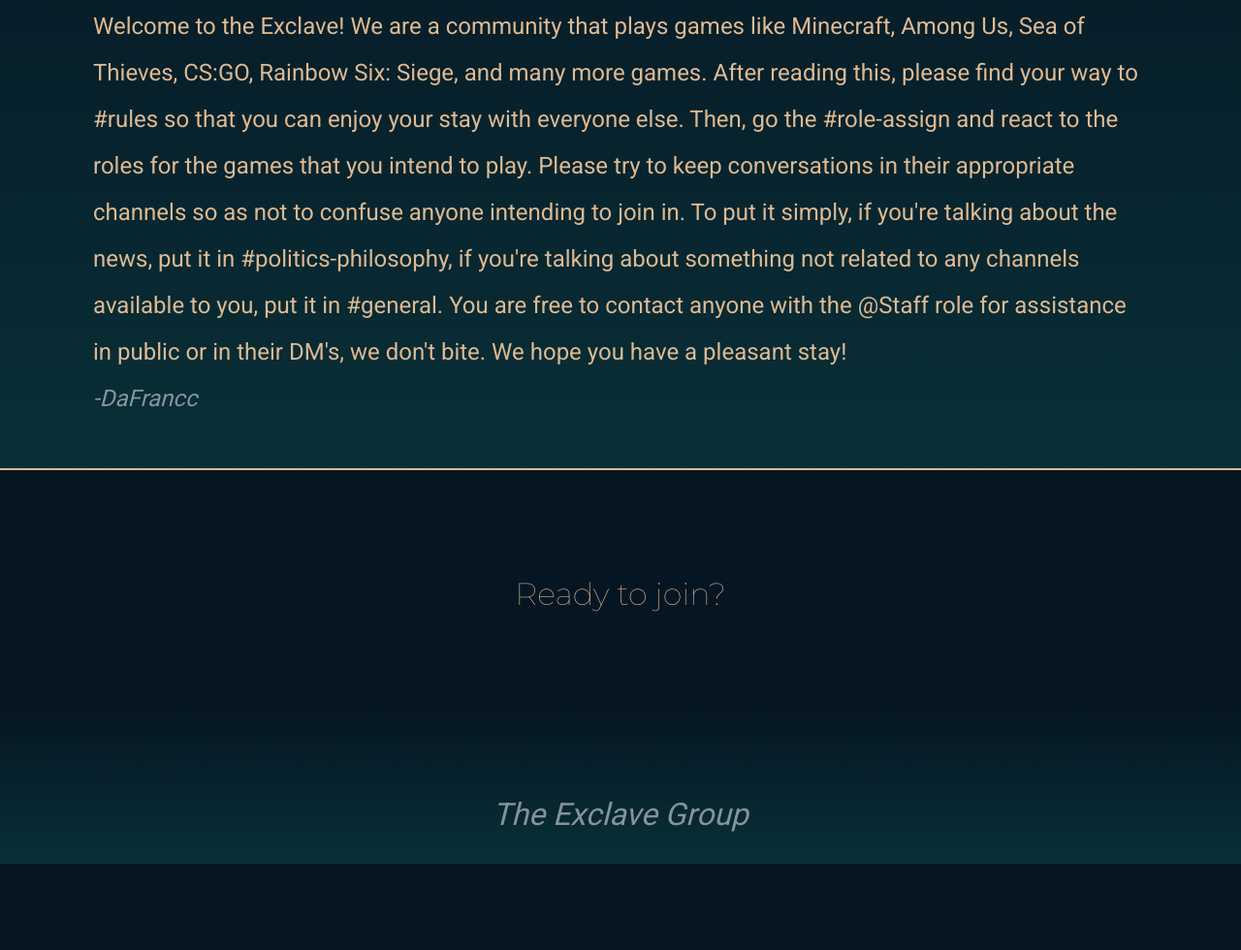
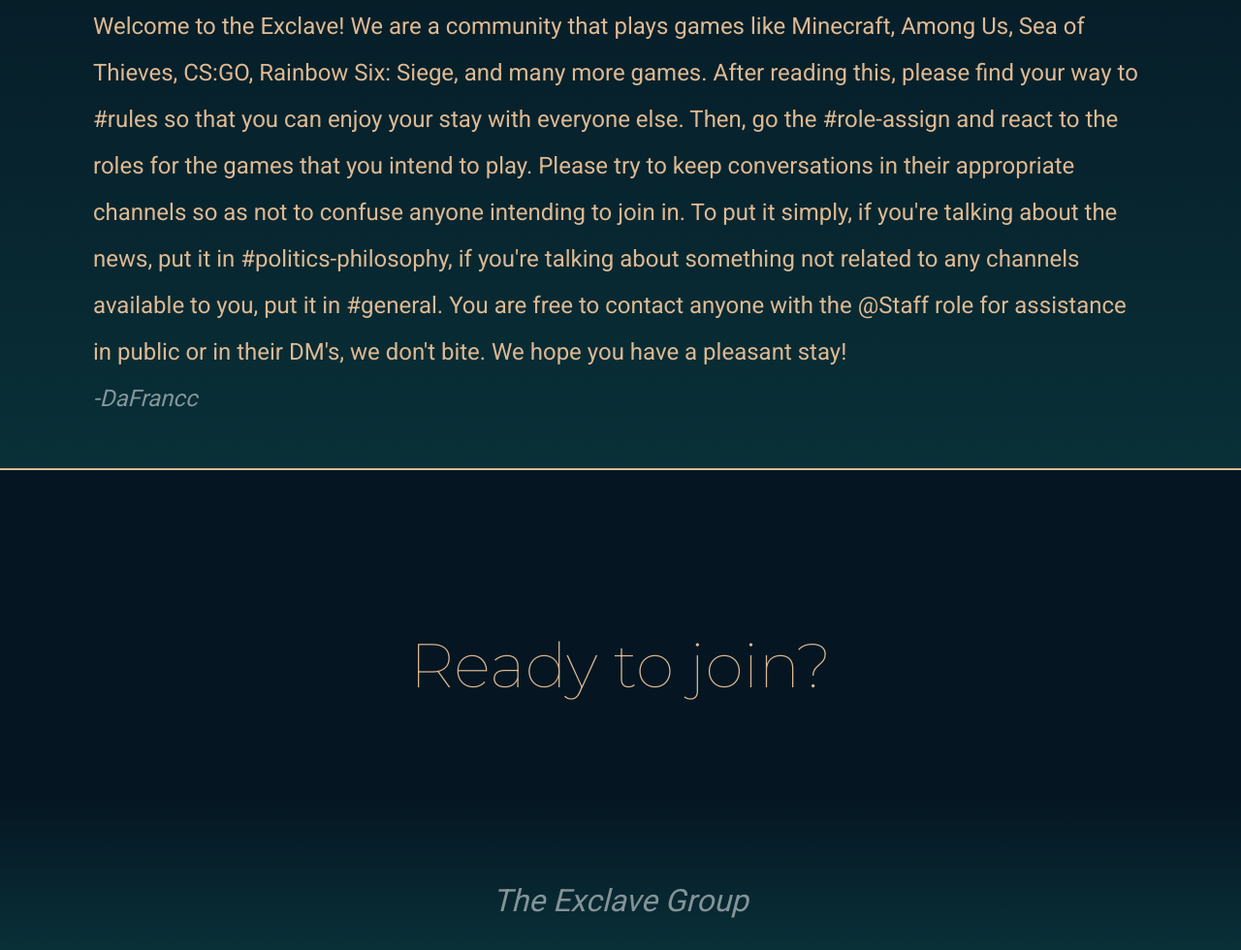
Before and after one commit to DaFrancc/exclave, a plain HTML site: page index.html in a window 1280 px wide. Shown: the part 1172-2152 px from the top of the page at 97% size. Before the commit the page ends 2063 px from the top, so only its background shows below. Drawn offline with Linux system fonts and the light colour scheme.

Commit message:
changed bottom-join-a

```diff
--- a/index.html
+++ b/index.html
@@ -54,8 +54,9 @@
             <p>-DaFrancc</p>
           </footer>
         </article>
-        <br>
-        <a id="bottom-join-button" href="https://discord.gg/SCUnYZkd36" target="_blank">Ready to join?</a>
+        <br><br><br><br><br><br><br>
+        <a id="bottom-join-a" href="https://discord.gg/SCUnYZkd36" target="_blank">Ready to join?</a>
+        <br><br><br><br>
       </section>
       <footer id="footer">
         The Exclave Group
--- a/main.css
+++ b/main.css
@@ -70,18 +70,17 @@ h2 {
     color: #ffffff80 ;
     font-style: italic;
 }
-#bottom-join-button {
+#bottom-join-a {
     font-family: 'Montserrat', sans-serif;
     display: inline-block;
-    line-height: 5em;
-    font-size: 2em;
+    font-size: 4em;
     transition: .25s;
 }
 
-#bottom-join-button:hover {
+#bottom-join-a:hover {
     transform: scale(1.2);
     text-shadow: 0 0 1em #f5e1cd;
-    color: #f5e1cd
+    color: #f5e1cd;
 }
 #bottom-bar {
     width: 100%;
```
